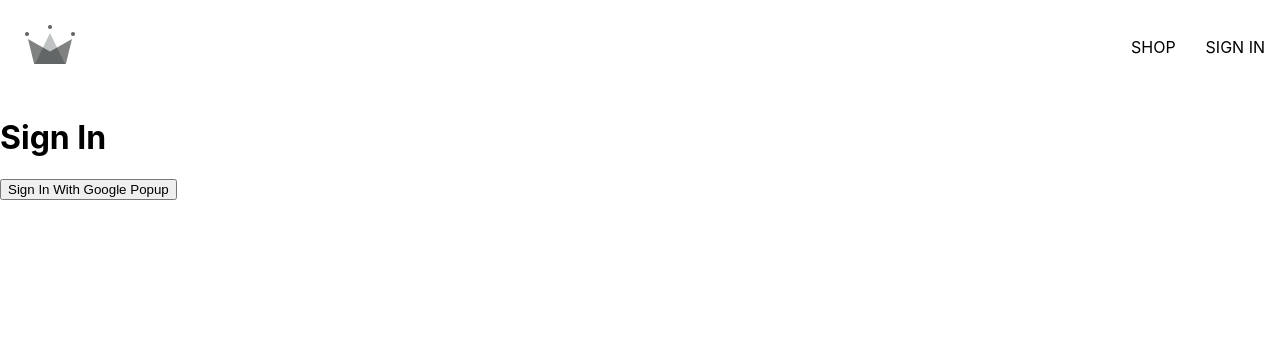
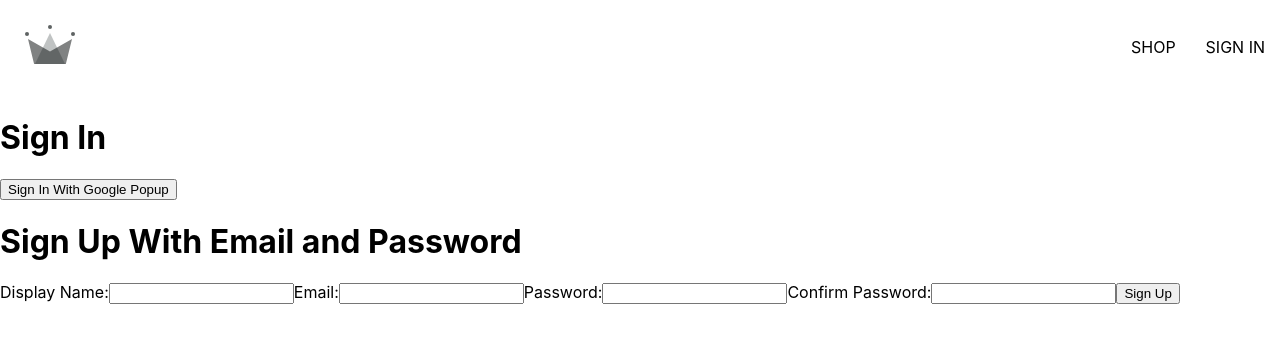
Before and after one commit to devxed43/e-com-clothing, a React (Create React App) app: page /sign-in in a window 1280 px wide. Shown: the top 342 px of the page. Built offline with nearby package versions, Linux system fonts and the light colour scheme.

Commit message:
added a form component

```diff
--- /dev/null
+++ b/src/components/sign-up-form/sign-up-form.component.jsx
@@ -0,0 +1,68 @@
+import { useState } from "react";
+import "./sign-up-form.styles.scss";
+
+const defaultFormFields = {
+  displayName: "",
+  email: "",
+  password: "",
+  confirmPassword: "",
+};
+
+const SignUpForm = () => {
+  const [formFields, setFormFields] = useState(defaultFormFields);
+  const { displayName, email, password, confirmPassword } = formFields;
+
+  console.log(formFields);
+
+  const handleChange = (event) => {
+    const { name, value } = event.target;
+
+    setFormFields({ ...formFields, [name]: value });
+  };
+
+  return (
+    <div>
+      <h1>Sign Up With Email and Password</h1>
+      <form onSubmit={() => {}}>
+        <label>Display Name:</label>
+        <input
+          type="text"
+          required
+          onChange={handleChange}
+          name="displayName"
+          value={displayName}
+        />
+
+        <label>Email:</label>
+        <input
+          type="email"
+          required
+          onChange={handleChange}
+          name="email"
+          value={email}
+        />
+
+        <label>Password:</label>
+        <input
+          type="password"
+          required
+          onChange={handleChange}
+          name="password"
+          value={password}
+        />
+
+        <label>Confirm Password:</label>
+        <input
+          type="password"
+          required
+          onChange={handleChange}
+          name="confirmPassword"
+          value={confirmPassword}
+        />
+        <button type="submit">Sign Up</button>
+      </form>
+    </div>
+  );
+};
+
+export default SignUpForm;
--- a/src/routes/sign-in/sign-in.component.jsx
+++ b/src/routes/sign-in/sign-in.component.jsx
@@ -1,4 +1,6 @@
+import SignUpForm from "../../components/sign-up-form/sign-up-form.component";
 import {
+  auth,
   signInWithGooglePopup,
   createUserDocumentFromAuth,
 } from "../../utils/firebase/firebase.utils";
@@ -13,6 +15,7 @@
     <div>
       <h1>Sign In</h1>
       <button onClick={logGoogleUser}>Sign In With Google Popup</button>
+      <SignUpForm />
     </div>
   );
 };
```
Also changed, not shown: src/utils/firebase/firebase.utils.js (+3 -9 lines), src/components/sign-up-form/sign-up-form.styles.scss (added).
